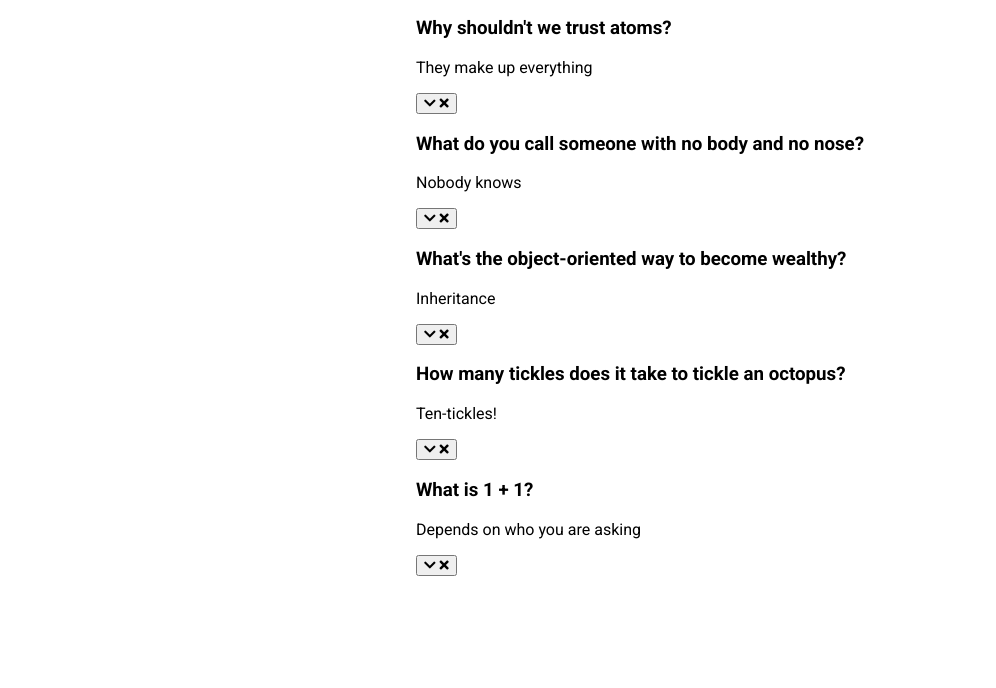
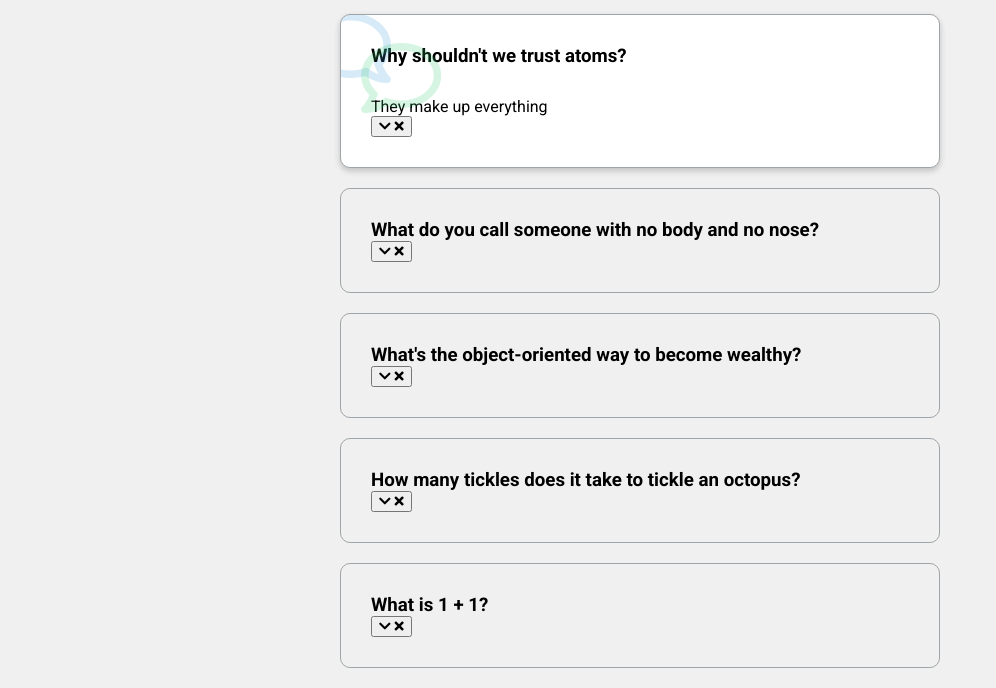
Before and after one commit to Naresh22255/50projects, a plain HTML site: page FAQ Collapse/index.html in a window 1280 px wide. Shown: the part 144-832 px from the top of the page, without its empty margins (0-996 px from the left). Before the commit the page ends 800 px from the top, so only its background shows below. Drawn offline with Linux system fonts and the light colour scheme.

Commit message:
Work in progress

```diff
--- a/FAQ Collapse/style.css
+++ b/FAQ Collapse/style.css
@@ -6,11 +6,64 @@
 
 body {
   font-family: "Roboto", sans-serif;
-  display: flex;
-  flex-direction: column;
-  align-items: center;
-  justify-content: center;
-  /* height: 100vh; */
-  /* overflow: hidden; */
-  margin: 0;
+  background-color: #f0f0f0;
 }
+
+h1 {
+  margin: 50px 0 30px;
+  text-align: center;
+}
+
+.faq-container {
+  max-width: 600px;
+  margin: 0 auto;
+}
+
+.faq {
+  background-color: transparent;
+  border: 1px solid #9fa4a8;
+  border-radius: 10px;
+  margin: 20px 0;
+  padding: 30px;
+  position: relative;
+  overflow: hidden;
+  transition: 0, 3s ease;
+}
+
+.faq.active {
+  background-color: #fff;
+  box-shadow: 0 3px 6px rgba(0, 0, 0, 0.1), 0 3px 6px rgba(0, 0, 0, 0.1);
+}
+
+.faq.active::before,
+.faq.active::after {
+  content: "\f075";
+  font-family: "Font Awesome 5 Free";
+  color: #2ecc71;
+  font-size: 5rem;
+  position: absolute;
+  opacity: 0.2;
+  top: 20px;
+  left: 20px;
+  z-index: 0;
+}
+
+.faq.active::before {
+  color: #3498db;
+  top: -10px;
+  left: -30px;
+  transform: rotateY(180deg);
+}
+
+.faq-title {
+  margin: 0 35px 0 0;
+}
+
+.faq-text {
+  display: none;
+  margin: 30px 0 0;
+}
+
+.faq.active .faq-text {
+  display: block;
+}
```
